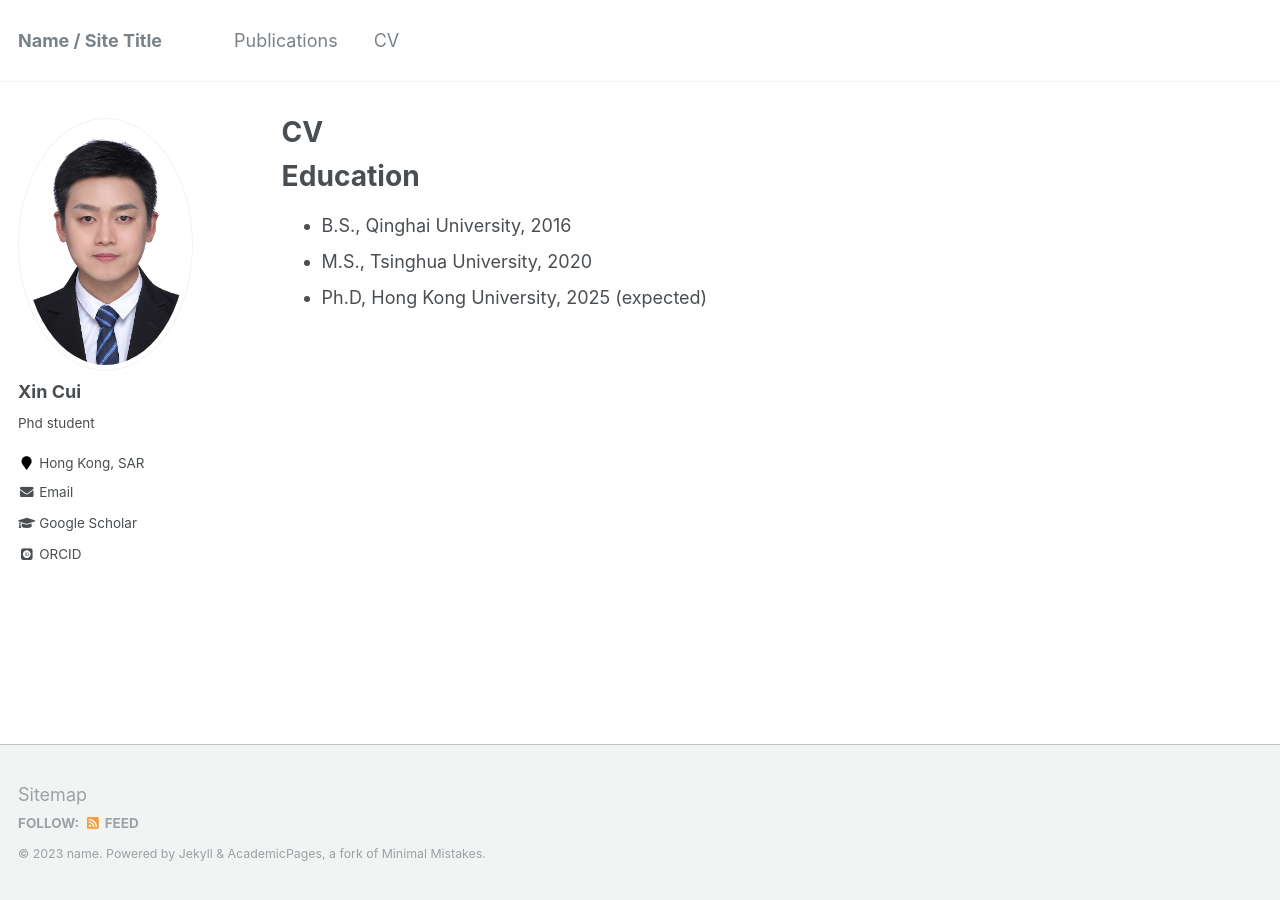
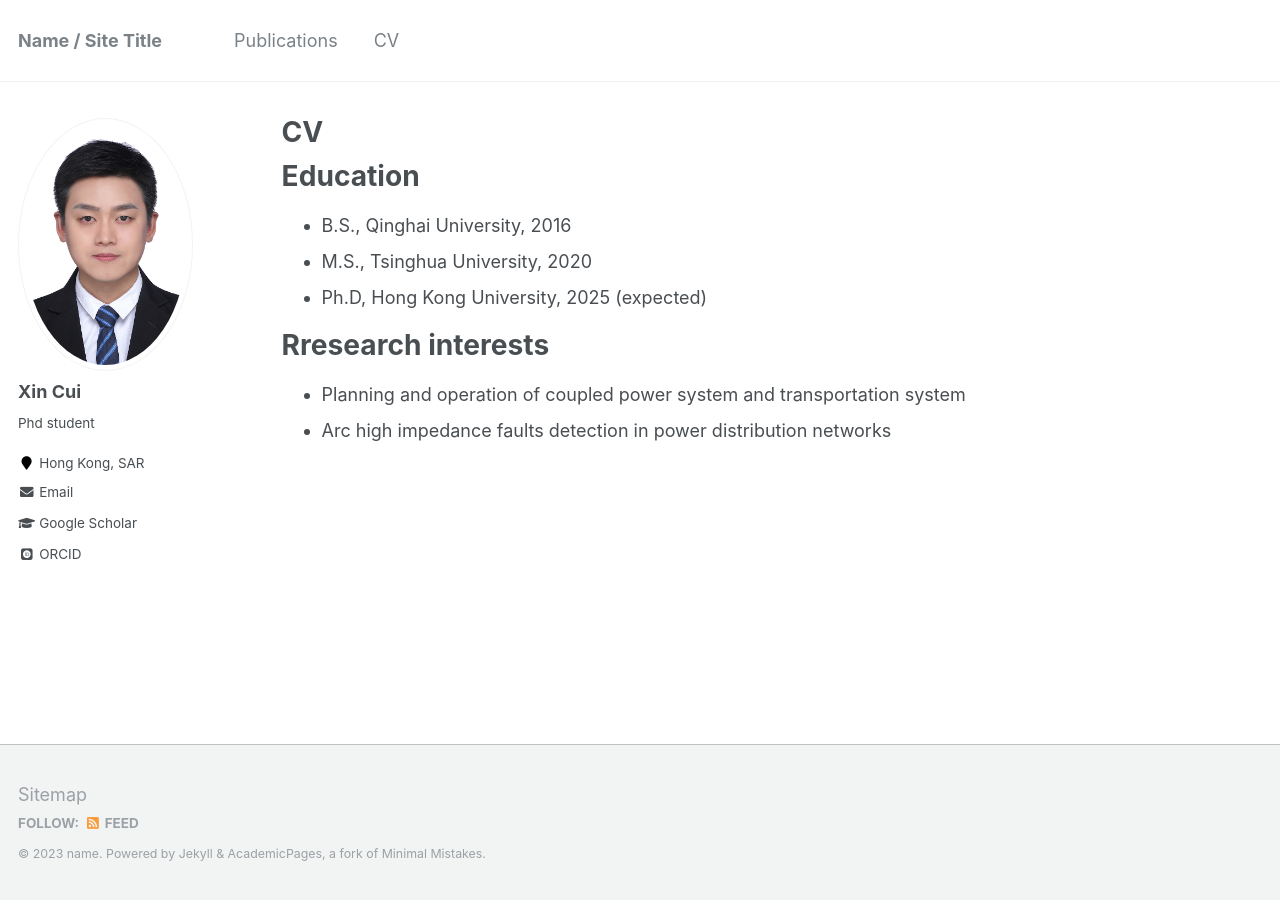
Before and after one commit to CUIXINPOWER/web, a Jekyll site: the page built from _pages/cv.md, in a window 1280 px wide. Built offline with Jekyll 4.4.1, drawn with Linux system fonts in a browser that asks for light colours; some web fonts are replaced.

Commit message:
Update cv.md

```diff
--- a/_pages/cv.md
+++ b/_pages/cv.md
@@ -14,3 +14,8 @@ Education
 * B.S., Qinghai University, 2016
 * M.S., Tsinghua University, 2020
 * Ph.D, Hong Kong University, 2025 (expected)
+
+Rresearch interests
+======
+* Planning and operation of coupled power system and transportation system
+* Arc high impedance faults detection in power distribution networks
```
